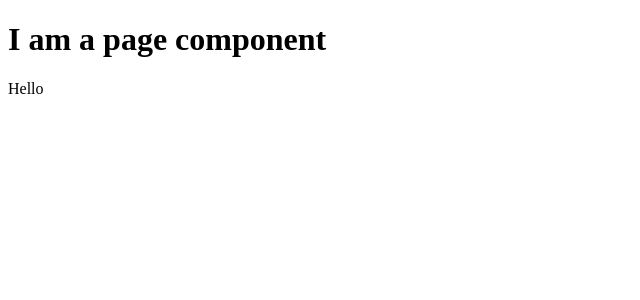
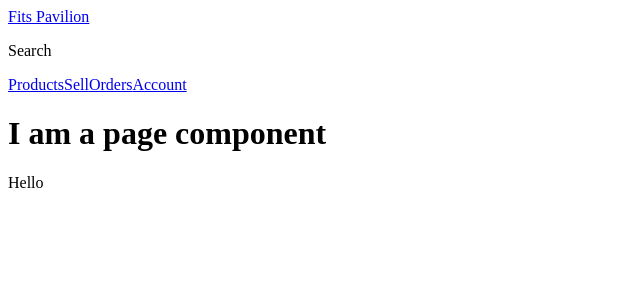
Before and after one commit to greatertomi/fits-pavilion, a Next.js app in the folder frontend/: page / in a window 1280 px wide. Shown: the top 300 px of the page, without its empty margins (0-640 px from the left). Built offline with nearby package versions, Linux system fonts and the light colour scheme.

Commit message:
Added Header and Nav

```diff
--- /dev/null
+++ b/frontend/components/Header.js
@@ -0,0 +1,19 @@
+import React from 'react';
+import Link from 'next/link';
+import Nav from './Nav';
+
+const Header = () => {
+  return (
+    <header>
+      <div className="bar">
+        <Link href="/">Fits Pavilion</Link>
+      </div>
+      <div className="sub-bar">
+        <p>Search</p>
+      </div>
+      <Nav />
+    </header>
+  );
+};
+
+export default Header;
--- /dev/null
+++ b/frontend/components/Nav.js
@@ -0,0 +1,15 @@
+import React from 'react';
+import Link from 'next/link';
+
+const Nav = () => {
+  return (
+    <nav>
+      <Link href="/products">Products</Link>
+      <Link href="/sell">Sell</Link>
+      <Link href="/orders">Orders</Link>
+      <Link href="/account">Account</Link>
+    </nav>
+  );
+};
+
+export default Nav;
--- a/frontend/components/Page.js
+++ b/frontend/components/Page.js
@@ -1,6 +1,9 @@
+import Header from './Header';
+
 export default function Page({ children }) {
   return (
     <div>
+      <Header />
       <h1>I am a page component</h1>
       {children}
     </div>
--- /dev/null
+++ b/frontend/pages/_app.js
@@ -0,0 +1,9 @@
+import Page from '../components/Page';
+
+export default function MyApp({ Component, pageProps }) {
+  return (
+    <Page>
+      <Component {...pageProps} />
+    </Page>
+  );
+}
--- /dev/null
+++ b/frontend/pages/_document.js
@@ -0,0 +1,15 @@
+import Document, { Html, Head, NextScript, Main } from 'next/document';
+
+export default class MyDocument extends Document {
+  render() {
+    return (
+      <Html lang="en-us">
+        {/* <Head></Head> */}
+        <body>
+          <Main />
+          <NextScript />
+        </body>
+      </Html>
+    );
+  }
+}
--- a/frontend/pages/index.js
+++ b/frontend/pages/index.js
@@ -1,9 +1,3 @@
-import Page from '../components/Page';
-
 export default function IndexPage() {
-  return (
-    <Page>
-      <p>Hello</p>
-    </Page>
-  );
+  return <p>Hello</p>;
 }
--- a/frontend/pages/sell.js
+++ b/frontend/pages/sell.js
@@ -1,7 +1,3 @@
 export default function IndexPage() {
-  return (
-    <div>
-      <p>SellPage</p>
-    </div>
-  );
+  return <p>SellPage</p>;
 }
```
Also changed, not shown: frontend/.eslintrc.json.
